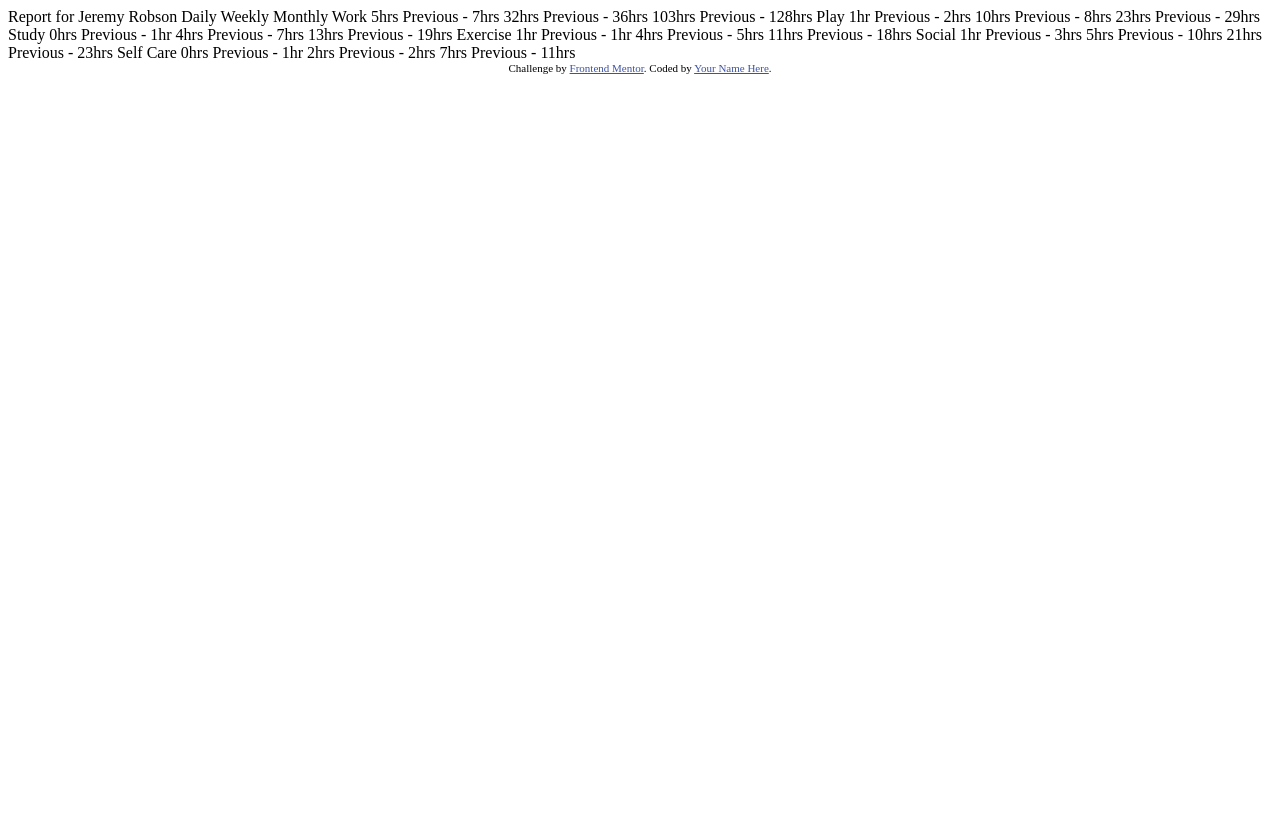
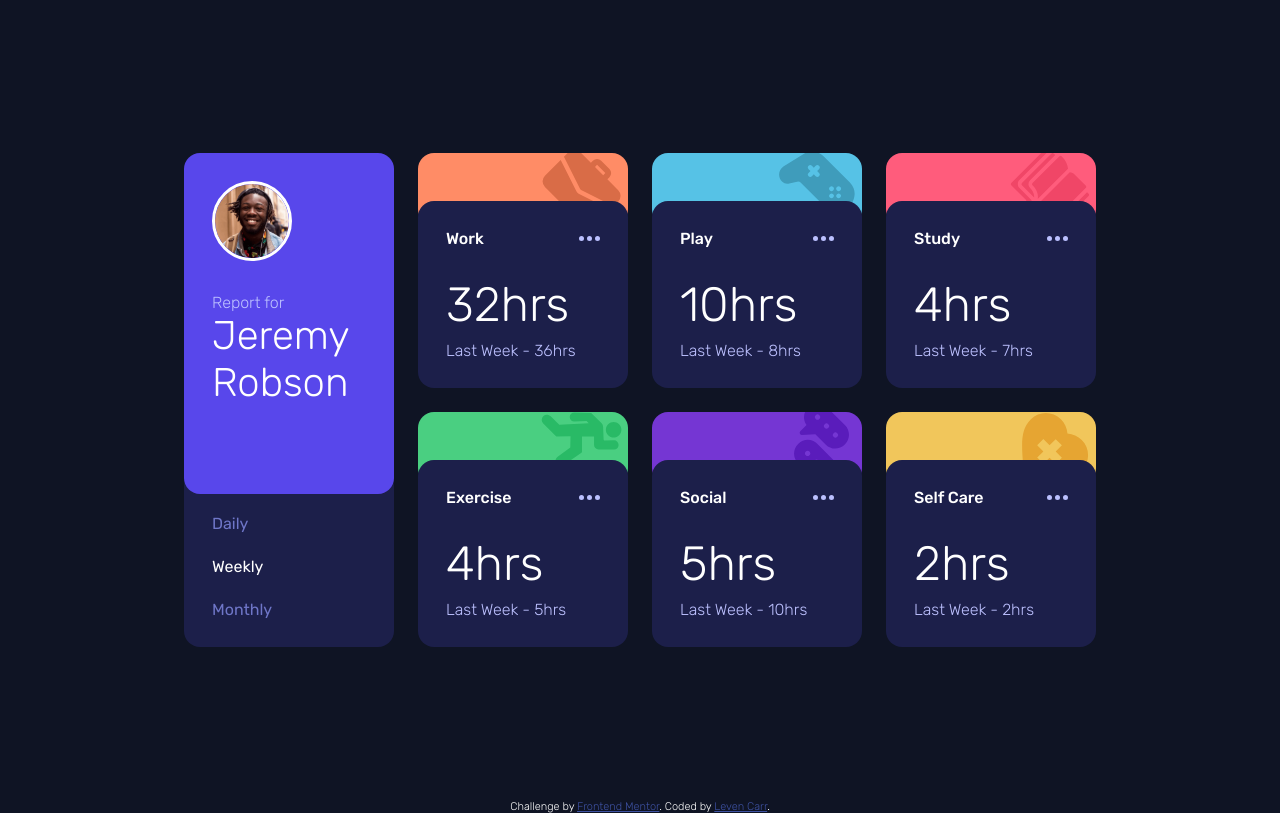
Before and after one commit to leven-carr/time-tracking-dashboard, a plain HTML site: page index.html in a window 1280 px wide. Drawn offline with Linux system fonts and the light colour scheme.

Commit message:
Static UI commit, no JS

```diff
--- a/assets/css/styles.css
+++ b/assets/css/styles.css
@@ -0,0 +1,300 @@
+/* Custom variables */
+:root {
+  --body-bg-color: hsl(226, 43%, 10%);
+  --card-bg-color: hsl(235, 46%, 20%);
+  --dark-txt-color: hsl(235, 45%, 61%);
+  --med-txt-color: hsl(236, 100%, 87%);
+  --light-txt-color: hsl(0, 0%, 100%);
+  --profile-color: hsl(246, 80%, 60%);
+  --work-color: hsl(15, 100%, 70%);
+  --play-color: hsl(195, 74%, 62%);
+  --study-color: hsl(348, 100%, 68%);
+  --exercise-color: hsl(145, 58%, 55%);
+  --social-color: hsl(264, 64%, 52%);
+  --selfcare-color: hsl(43, 84%, 65%);
+  --hover-card-color: hsl(236, 41%, 34%);
+}
+
+/* Universal, img, li, & button reset */
+* {
+  box-sizing: border-box;
+  margin: 0;
+  padding: 0;
+}
+
+img {
+  max-width: 100%;
+}
+
+li {
+  list-style: none;
+}
+
+button {
+  all: unset;
+  box-sizing: border-box;
+  cursor: pointer;
+}
+
+/* body & main */
+body {
+  background-color: var(--body-bg-color);
+  color: var(--light-txt-color);
+  font-family: "Rubik", sans-serif;
+  font-size: 1rem;
+  font-weight: 300;
+}
+
+main {
+  min-height: 100vh;
+  padding: 4rem 0;
+}
+
+/* Screenreader only */
+.sr-only {
+  position: absolute;
+  width: 1px;
+  height: 1px;
+  padding: 0;
+  margin: -1px;
+  overflow: hidden;
+  clip: rect(0, 0, 0, 0);
+  white-space: nowrap;
+  border: 0;
+}
+
+/* Grid & Flexbox defaults */
+.grid-container {
+  display: grid;
+  grid-template-columns: 1fr;
+  gap: 1.5rem;
+}
+
+.flex-container {
+  width: 100%;
+  display: flex;
+  flex-direction: column;
+  justify-content: center;
+  align-items: center;
+}
+
+/* Styles */
+ul.grid-container {
+  width: clamp(18rem, 100% - 3rem, 28rem);
+}
+
+div.card {
+  background-color: var(--card-bg-color);
+  border-radius: 1rem;
+  padding: 1.75rem;
+}
+
+div.card.profile,
+div.card.widget {
+  height: 100%;
+}
+
+div.card.profile {
+  flex-direction: row;
+  gap: 1rem;
+  background-color: var(--profile-color);
+  z-index: 1;
+}
+
+img.profile-img {
+  width: 4rem;
+  border: 3px solid var(--light-txt-color);
+  border-radius: 50%;
+}
+
+h2.profile-title {
+  align-items: flex-start;
+  color: var(--med-txt-color);
+  font-size: 1rem;
+  font-weight: 300;
+}
+
+span.name {
+  color: var(--light-txt-color);
+  font-size: 1.25rem;
+}
+
+div.card.timeframes {
+  flex-direction: row;
+  justify-content: space-between;
+  padding-top: 2.75rem;
+  color: var(--dark-txt-color);
+  font-weight: 400;
+}
+
+div.card.widget {
+  gap: 0.5rem;
+}
+
+div.widget-header,
+div.widget-content {
+  flex-direction: row;
+  justify-content: space-between;
+}
+
+h3.widget-title {
+  font-size: 1rem;
+  font-weight: 500;
+}
+
+p.current {
+  font-size: 2rem;
+}
+
+p.previous {
+  color: var(--med-txt-color);
+  font-size: 1rem;
+}
+
+.attribution {
+  font-size: 0.6875rem;
+  text-align: center;
+}
+.attribution a {
+  color: hsl(228, 45%, 44%);
+}
+
+/* Underlays */
+li.stack > :first-child {
+  margin-bottom: -1.5rem;
+}
+
+div.underlay {
+  width: 100%;
+  padding: 1.84375rem;
+  background-repeat: no-repeat;
+  background-position: 95%;
+}
+
+div.underlay.work {
+  background-color: var(--work-color);
+  background-image: url("../images/icon-work.svg");
+}
+
+div.underlay.play {
+  background-color: var(--play-color);
+  background-image: url("../images/icon-play.svg");
+}
+
+div.underlay.study {
+  background-color: var(--study-color);
+  background-image: url("../images/icon-study.svg");
+}
+
+div.underlay.exercise {
+  background-color: var(--exercise-color);
+  background-image: url("../images/icon-exercise.svg");
+  background-position: 95% 0%;
+}
+
+div.underlay.social {
+  background-color: var(--social-color);
+  background-image: url("../images/icon-social.svg");
+}
+
+div.underlay.selfcare {
+  background-color: var(--selfcare-color);
+  background-image: url("../images/icon-self-care.svg");
+  background-position: 95% 0%;
+}
+
+/* Hover and selected states */
+div.card.widget:hover {
+  background-color: var(--hover-card-color);
+}
+
+button.timeframe:hover,
+button.timeframe.selected {
+  color: var(--light-txt-color);
+}
+
+/* MEDIA QUERIES */
+@media screen and (min-width: 768px) {
+  main {
+    padding: 4rem 6rem;
+  }
+
+  ul.grid-container {
+    width: clamp(32rem, 100% - 3rem, 42rem);
+    grid-template-columns: repeat(2, 1fr);
+  }
+
+  li:first-child {
+    grid-column: 1 / span 2;
+  }
+
+  div.card.timeframes {
+    justify-content: space-around;
+  }
+
+  div.widget-content {
+    flex-direction: column;
+    align-items: flex-start;
+  }
+
+  span.name {
+    font-size: 2rem;
+  }
+}
+
+@media screen and (min-width: 1076px) {
+  main {
+    padding: 4rem 10rem;
+  }
+
+  ul.grid-container {
+    width: clamp(50rem, 100% - 3rem, 80rem);
+    grid-template-columns: repeat(4, 1fr);
+    grid-template-rows: repeat(2, 1fr);
+  }
+
+  li:first-child {
+    grid-column: 1 / span 1;
+    grid-row: 1 / span 2;
+  }
+
+  div.card.profile,
+  div.card.timeframes,
+  div.widget-content {
+    flex-direction: column;
+    align-items: flex-start;
+  }
+
+  div.card.profile {
+    gap: 2rem;
+    justify-content: flex-start;
+  }
+
+  div.card.timeframes {
+    gap: 1.5rem;
+  }
+
+  div.card.widget {
+    gap: 1.75rem;
+  }
+
+  div.widget-content {
+    gap: 0.5rem;
+  }
+
+  div.underlay {
+    padding: 2.25rem;
+  }
+
+  img.profile-img {
+    width: 5rem;
+  }
+
+  span.name {
+    font-size: 2.5rem;
+  }
+
+  p.current {
+    font-size: 3rem;
+  }
+}
--- a/index.html
+++ b/index.html
@@ -1,80 +1,148 @@
-<!DOCTYPE html>
+<!doctype html>
 <html lang="en">
-<head>
-  <meta charset="UTF-8">
-  <meta name="viewport" content="width=device-width, initial-scale=1.0"> <!-- displays site properly based on user's device -->
+  <head>
+    <meta charset="UTF-8" />
+    <meta name="viewport" content="width=device-width, initial-scale=1.0" />
 
-  <link rel="icon" type="image/png" sizes="32x32" href="./images/favicon-32x32.png">
+    <title>Frontend Mentor | Time tracking dashboard</title>
 
-  <title>Frontend Mentor | Time tracking dashboard</title>
+    <link
+      rel="icon"
+      type="image/png"
+      sizes="32x32"
+      href="./images/favicon-32x32.png"
+    />
 
-  <!-- Feel free to remove these styles or customise in your own stylesheet 👍 -->
-  <style>
-    .attribution { font-size: 0.6875rem; text-align: center; }
-    .attribution a { color: hsl(228, 45%, 44%); }
-  </style>
-</head>
-<body>
+    <link rel="preconnect" href="https://fonts.googleapis.com" />
+    <link rel="preconnect" href="https://fonts.gstatic.com" crossorigin />
+    <link
+      href="https://fonts.googleapis.com/css2?family=Rubik:ital,wght@0,300..900;1,300..900&display=swap"
+      rel="stylesheet"
+    />
 
-  Report for
-  Jeremy Robson
+    <link rel="stylesheet" href="./assets/css/styles.css" />
 
-  Daily
-  Weekly
-  Monthly
+    <script src="./assets/js/script.js" defer></script>
+  </head>
+  <body>
+    <main class="flex-container">
+      <h1 class="sr-only">Tracking Dashboard</h1>
 
-  Work
-  5hrs <!-- daily -->
-  Previous - 7hrs <!-- daily -->
-  32hrs <!-- weekly -->
-  Previous - 36hrs <!-- weekly -->
-  103hrs <!-- monthly -->
-  Previous - 128hrs <!-- monthly -->
+      <ul class="grid-container">
+        <li class="flex-container stack">
+          <div class="flex-container card profile">
+            <img
+              class="profile-img"
+              src="./assets/images/image-jeremy.png"
+              alt="Headshot of Jeremy smiling"
+            />
+            <h2 class="flex-container profile-title">
+              Report for <span class="name">Jeremy Robson</span>
+            </h2>
+          </div>
+          <div class="flex-container card timeframes">
+            <button id="daily-btn" class="timeframe" type="button">
+              Daily
+            </button>
+            <button id="weekly-btn" class="timeframe selected" type="button">
+              Weekly
+            </button>
+            <button id="monthly-btn" class="timeframe" type="button">
+              Monthly
+            </button>
+          </div>
+        </li>
 
-  Play
-  1hr <!-- daily -->
-  Previous - 2hrs <!-- daily -->
-  10hrs <!-- weekly -->
-  Previous - 8hrs <!-- weekly -->
-  23hrs <!-- monthly -->
-  Previous - 29hrs <!-- monthly -->
+        <li class="flex-container stack">
+          <div class="card underlay work" aria-hidden="true"></div>
+          <div class="flex-container card widget">
+            <div class="flex-container widget-header">
+              <h3 class="widget-title">Work</h3>
+              <img src="./assets/images/icon-ellipsis.svg" alt="" />
+            </div>
+            <div class="flex-container widget-content">
+              <p class="current">32hrs</p>
+              <p class="previous">Last Week - 36hrs</p>
+            </div>
+          </div>
+        </li>
 
-  Study
-  0hrs <!-- daily -->
-  Previous - 1hr <!-- daily -->
-  4hrs <!-- weekly -->
-  Previous - 7hrs <!-- weekly -->
-  13hrs <!-- monthly -->
-  Previous - 19hrs <!-- monthly -->
+        <li class="flex-container stack">
+          <div class="card underlay play" aria-hidden="true"></div>
+          <div class="flex-container card widget">
+            <div class="flex-container widget-header">
+              <h3 class="widget-title">Play</h3>
+              <img src="./assets/images/icon-ellipsis.svg" alt="" />
+            </div>
+            <div class="flex-container widget-content">
+              <p class="current">10hrs</p>
+              <p class="previous">Last Week - 8hrs</p>
+            </div>
+          </div>
+        </li>
 
-  Exercise
-  1hr <!-- daily -->
-  Previous - 1hr <!-- daily -->
-  4hrs <!-- weekly -->
-  Previous - 5hrs <!-- weekly -->
-  11hrs <!-- monthly -->
-  Previous - 18hrs <!-- monthly -->
+        <li class="flex-container stack">
+          <div class="card underlay study" aria-hidden="true"></div>
+          <div class="flex-container card widget">
+            <div class="flex-container widget-header">
+              <h3 class="widget-title">Study</h3>
+              <img src="./assets/images/icon-ellipsis.svg" alt="" />
+            </div>
+            <div class="flex-container widget-content">
+              <p class="current">4hrs</p>
+              <p class="previous">Last Week - 7hrs</p>
+            </div>
+          </div>
+        </li>
 
-  Social
-  1hr <!-- daily -->
-  Previous - 3hrs <!-- daily -->
-  5hrs <!-- weekly -->
-  Previous - 10hrs <!-- weekly -->
-  21hrs <!-- monthly -->
-  Previous - 23hrs <!-- monthly -->
+        <li class="flex-container stack">
+          <div class="card underlay exercise" aria-hidden="true"></div>
+          <div class="flex-container card widget">
+            <div class="flex-container widget-header">
+              <h3 class="widget-title">Exercise</h3>
+              <img src="./assets/images/icon-ellipsis.svg" alt="" />
+            </div>
+            <div class="flex-container widget-content">
+              <p class="current">4hrs</p>
+              <p class="previous">Last Week - 5hrs</p>
+            </div>
+          </div>
+        </li>
 
-  Self Care
-  0hrs <!-- daily -->
-  Previous - 1hr <!-- daily -->
-  2hrs <!-- weekly -->
-  Previous - 2hrs <!-- weekly -->
-  7hrs <!-- monthly -->
-  Previous - 11hrs <!-- monthly -->
+        <li class="flex-container stack">
+          <div class="card underlay social" aria-hidden="true"></div>
+          <div class="flex-container card widget">
+            <div class="flex-container widget-header">
+              <h3 class="widget-title">Social</h3>
+              <img src="./assets/images/icon-ellipsis.svg" alt="" />
+            </div>
+            <div class="flex-container widget-content">
+              <p class="current">5hrs</p>
+              <p class="previous">Last Week - 10hrs</p>
+            </div>
+          </div>
+        </li>
 
+        <li class="flex-container stack">
+          <div class="card underlay selfcare" aria-hidden="true"></div>
+          <div class="flex-container card widget">
+            <div class="flex-container widget-header">
+              <h3 class="widget-title">Self Care</h3>
+              <img src="./assets/images/icon-ellipsis.svg" alt="" />
+            </div>
+            <div class="flex-container widget-content">
+              <p class="current">2hrs</p>
+              <p class="previous">Last Week - 2hrs</p>
+            </div>
+          </div>
+        </li>
+      </ul>
+    </main>
 
-  <footer class="attribution">
-    Challenge by <a href="https://www.frontendmentor.io?ref=challenge">Frontend Mentor</a>.
-    Coded by <a href="#">Your Name Here</a>.
-  </footer>
-</body>
+    <footer class="attribution">
+      Challenge by
+      <a href="https://www.frontendmentor.io?ref=challenge">Frontend Mentor</a>.
+      Coded by <a href="#">Leven Carr</a>.
+    </footer>
+  </body>
 </html>
```
Also changed, not shown: assets/data/data.json (renamed from assets/data.json).
